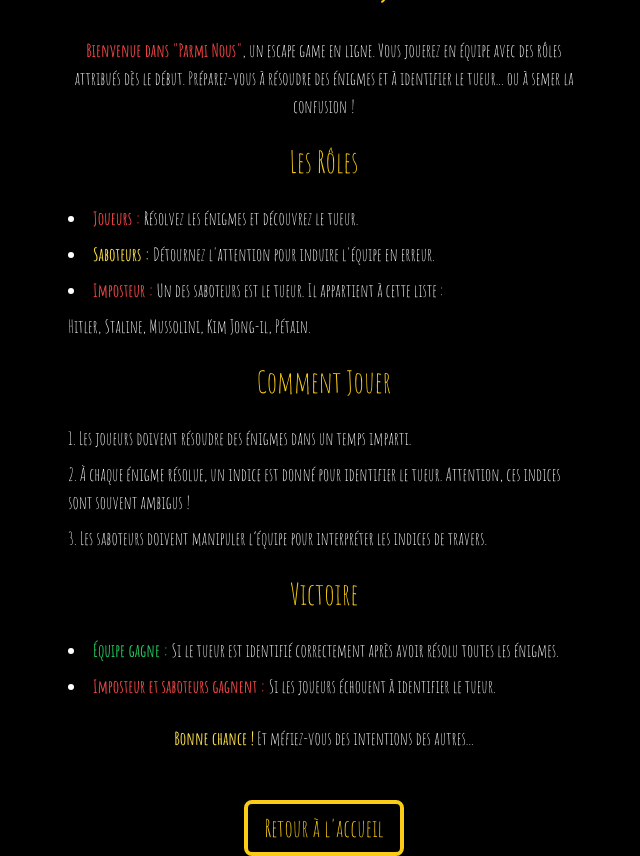
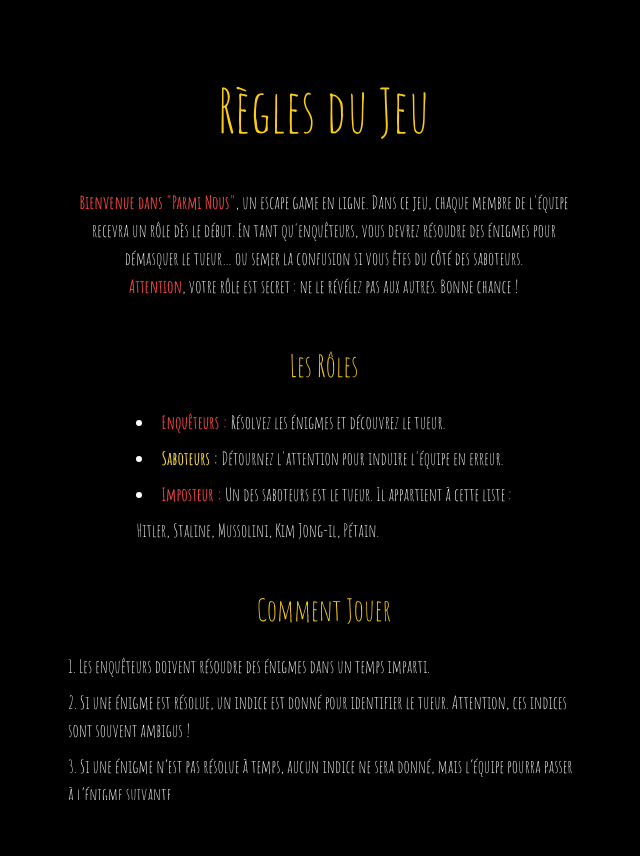
Before and after one commit to II-SARIP-II/sae501, a Next.js app: page /rules in a window 1280 px wide. Shown: the whole page, without its empty margins (316-956 px from the left). After the commit the page ends 800 px from the top, so only its background shows below. Built offline with nearby package versions, Linux system fonts and the light colour scheme.

Commit message:
update: page rules is better looking

```diff
--- a/src/pages/rules.jsx
+++ b/src/pages/rules.jsx
@@ -3,19 +3,24 @@ import Button from '../components/_button';
 
 export default function Rules() {
     return (
-        <div className="box-area flex flex-col items-center justify-center min-h-screen bg-black text-white">
-            <h1 className="text-6xl font-Amatic text-yellow-400 mb-8">Règles du Jeu</h1>
+        <div className="box-area flex flex-col items-center bg-black text-white min-h-screen">
+            <div className="w-full max-w-lg flex flex-col items-center py-20 h-screen overflow-y-auto space-y-12">
+                <h1 className="text-6xl font-Amatic text-yellow-400">Règles du Jeu</h1>
 
-            <div className="w-4/5 max-w-lg text-center text-lg font-Amatic space-y-6">
+                <div className="text-center text-lg font-Amatic space-y-6">
                     <p>
                         <strong className="text-red-500">Bienvenue dans "Parmi Nous"</strong>, un escape game en ligne.
-                    Vous jouerez en équipe avec des rôles attribués dès le début. Préparez-vous à résoudre des énigmes et à identifier le tueur... ou à semer la confusion !
+                        Dans ce jeu, chaque membre de l'équipe recevra un rôle dès le début. En tant qu'enquêteurs, vous devrez résoudre des énigmes pour démasquer le tueur… ou semer la confusion si vous êtes du côté des saboteurs.
+                        <br/>
+                        <strong className="text-red-500">Attention</strong>, votre rôle est secret&nbsp;: ne le révélez pas aux autres. Bonne chance&nbsp;!
                     </p>
+                </div>
 
+                <div className="text-center text-lg font-Amatic space-y-6">
                     <h2 className="text-3xl text-yellow-400">Les Rôles</h2>
                     <ul className="list-disc list-inside text-left space-y-2">
                         <li>
-                        <strong className="text-red-500">Joueurs :</strong> Résolvez les énigmes et découvrez le tueur.
+                            <strong className="text-red-500">Enquêteurs :</strong> Résolvez les énigmes et découvrez le tueur.
                         </li>
                         <li>
                             <strong className="text-yellow-300">Saboteurs :</strong> Détournez l'attention pour induire l'équipe en erreur.
@@ -27,29 +32,38 @@ export default function Rules() {
                             </span>
                         </li>
                     </ul>
+                </div>
 
+                <div className="text-center text-lg font-Amatic space-y-6">
                     <h2 className="text-3xl text-yellow-400">Comment Jouer</h2>
                     <ol className="list-decimal list-inside text-left space-y-2">
-                    <li>Les joueurs doivent résoudre des énigmes dans un temps imparti.</li>
+                        <li>Les enquêteurs doivent résoudre des énigmes dans un temps imparti.</li>
                         <li>
-                        À chaque énigme résolue, un indice est donné pour identifier le tueur.
+                            Si une énigme est résolue, un indice est donné pour identifier le tueur.
                             Attention, ces indices sont souvent ambigus&nbsp;!
+                        </li>
+                        <li>
+                            Si une énigme n’est pas résolue à temps, aucun indice ne sera donné, mais l’équipe pourra passer à l’énigme suivante.
                         </li>
                         <li>
                             Les saboteurs doivent manipuler l’équipe pour interpréter les indices de travers.
                         </li>
                     </ol>
+                </div>
 
+                <div className="text-center text-lg font-Amatic space-y-6">
                     <h2 className="text-3xl text-yellow-400">Victoire</h2>
                     <ul className="list-disc list-inside text-left space-y-2">
                         <li>
                             <strong className="text-green-500">Équipe gagne :</strong> Si le tueur est identifié correctement après avoir résolu toutes les énigmes.
                         </li>
                         <li>
-                        <strong className="text-red-500">Imposteur et saboteurs gagnent :</strong> Si les joueurs échouent à identifier le tueur.
+                            <strong className="text-red-500">Imposteur et saboteurs gagnent :</strong> Si les enquêteurs échouent à identifier le tueur.
                         </li>
                     </ul>
+                </div>
 
+                <div className="text-center text-lg font-Amatic space-y-6">
                     <p className="mt-6">
                         <strong className="text-yellow-300">Bonne chance&nbsp;!</strong> Et méfiez-vous des intentions des autres...
                     </p>
@@ -61,5 +75,6 @@ export default function Rules() {
                     </Link>
                 </div>
             </div>
+        </div>
     );
 }
--- a/src/pages/salon.jsx
+++ b/src/pages/salon.jsx
@@ -137,6 +137,7 @@ export default function Salon() {
              } else {                   //host + si il y a pas d'autre joueur
 
                 // Supprimer la session s'il n'y a plus de joueurs
+                console.log('ID de la session à supprimer :', session.id);
                 const sessionResponse = await axios.delete('/api/session', {
                     params: { id: session.id },
                 });
```
Also changed, not shown: 1 other file (tests, documents, lock files or other folders). Lines whose indentation alone changed are shown as unchanged.
